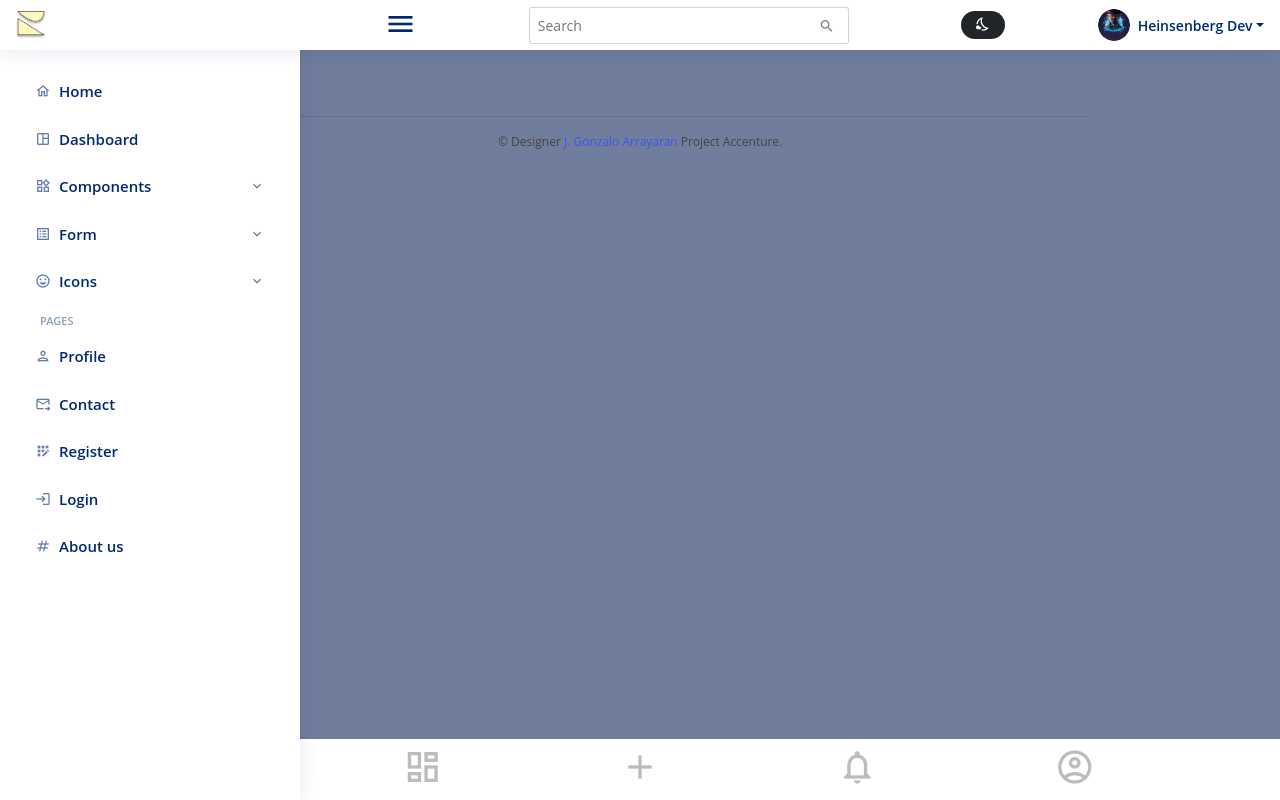
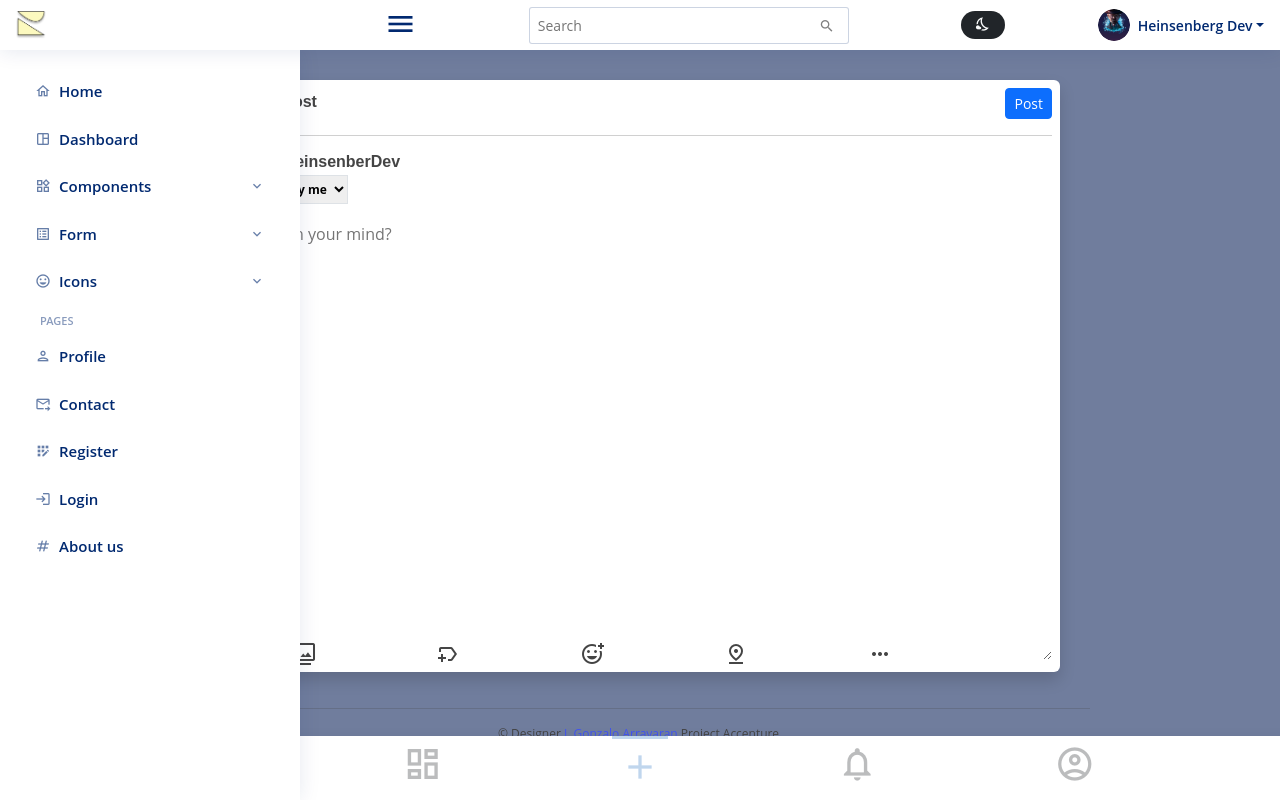
Before and after one commit to GonzaloArray/pretti-accenture, a Vue app: page /post in a window 1280 px wide. Built offline with nearby package versions, Linux system fonts and the light colour scheme.

Commit message:
Agregando estilos y nuevas secciones de post

```diff
--- a/src/App.vue
+++ b/src/App.vue
@@ -42,7 +42,7 @@ function handleDark(msj) {
 			class="notification d-flex justify-content-center position-fixed bottom-0 text-center end-0 start-0 bg-white shadow row">
 			<ButtonFixed href="" icon="home" />
 			<ButtonFixed href="dashboard" icon="dashboard" :class="store.existeUsuario ? '' : 'opacity'"/>
-			<ButtonFixed href="login" icon="add" :class="store.existeUsuario ? '' : 'opacity'" />
+			<ButtonFixed href="post" icon="add" :class="store.existeUsuario ? '' : 'opacity'" />
 			<ButtonFixed href="login" icon="notifications" :class="store.existeUsuario ? '' : 'opacity'"/>
 			<ButtonFixed href="profile" icon="account_circle" :class="store.existeUsuario ? '' : 'opacity'"/>
 
--- /dev/null
+++ b/src/components/Post/ButtonInteraction.vue
@@ -0,0 +1,17 @@
+<script setup>
+const props = defineProps({
+    icon: String
+})
+</script>
+<template>
+    <div class="col-2">
+        <span class="material-icons-outlined">
+            {{icon}}
+        </span>
+    </div>
+</template>
+
+
+<style scoped>
+
+</style>
--- a/src/router/index.js
+++ b/src/router/index.js
@@ -39,6 +39,11 @@ const router = createRouter({
       name: 'contact',
       component: () => import('../views/ContactView.vue')
     },
+    {
+      path: '/post',
+      name: 'post',
+      component: () => import('../views/PostView.vue')
+    },
   ]
 })
 
--- a/src/utils/firebase.js
+++ b/src/utils/firebase.js
@@ -22,8 +22,6 @@ const db = getFirestore(app)
 const auth = getAuth(app);
 
 
-
-
 // Exports
 export {
     auth
--- a/src/views/AboutUsView.vue
+++ b/src/views/AboutUsView.vue
@@ -1,5 +1,31 @@
+<script setup>
+import DivisorSection from '../components/DivisorSection.vue';
+
+
+</script>
 <template>
-    <div class="bg-dark text-white text-center">
-        About
+    <DivisorSection title="Pretti" subTitle="About us" />
+    <section class="p-2 text-light text my-2">
+        <p> The pretti company was born in 2022 with the desire to share a blog where people can connect and exchange culture and show small parts of their city.
+        </p>
+    </section>
+    <DivisorSection title="Pretti" subTitle="Vision" />
+    <section class="p-2 text-light text my-2">
+        <p> Pretti has a futuristic vision, where through the development and data structure of our users we can form a better city, both virtual and in the daily life of each user. That is why pretti's commitment is to keep your data in the most secure way.
+        </p>
+    </section>
+    <DivisorSection title="Pretti" subTitle="General information" />
+    <section class="p-2 text-light text">
+        <p> The Northside Youth Soccer League was established in 1996 to provide athletes residing in Chicago's northside neighborhoods an environment in which to learn and play soccer. To be a member of NYSL, you must be between the ages of 4 - 12 and reside in a Chicago northside neighborhood. NYSL is run by a small full-time staff, and relies on the generous volunteer time of parents and previous league members.
+        </p>
+    </section>
+    <div class="text-center mt-3">
+        <img src="../assets/Pretti.png" alt="Pretti in the world">
     </div>
 </template>
+
+<style scoped>
+.text {
+    text-align: justify;
+}
+</style>
--- a/src/views/ContactView.vue
+++ b/src/views/ContactView.vue
@@ -1,5 +1,70 @@
+<script setup>
+import ButtonSubmit from '../components/Form/ButtonSubmit.vue';
+import ButtonMedia from '../components/Form/Login/ButtonMedia.vue';
+import { useUserStore } from '../store/user';
+import { login } from '../utils/authFunction';
+
+const store = useUserStore();
+
+</script>
 <template>
-    <div class="bg-danger text-center">
-        Contact
-    </div>
+    <section class="d-flex justify-content-center my-4 py-2">
+        <img src="../assets/Pretti.png" alt="Logo pretti">
+    </section>
+    <section class="d-flex flex-column justify-content-md-center align-items-center pt-2">
+
+        <form class="d-flex flex-column w-100 px-4 my-5" @submit.prevent="login(store.user.email, store.user.password)">
+            <h2 class="fs-7 text-white">Contact us</h2>
+            <input class="rounded-pill py-2 ps-3 fs-per mb-3" type="text" placeholder="Email" v-model="store.user.email">
+            <input class="rounded-pill py-2 ps-3 fs-per mb-4" type="password" placeholder="Password" v-model="store.user.password">
+            <textarea class="rounded-3 py-2 ps-3 fs-per mb-3" name="" id="" cols="30" rows="10" placeholder="Sent to message"></textarea>
+            <ButtonSubmit button="Send"/>
+        </form>
+
+
+
+    </section>
 </template>
+<style scoped>
+
+input, textarea {
+    background-color: #FFFFFF60;
+    outline: none;
+    border: 1px solid #FFFFFF70;
+
+}
+
+input:hover, textarea:hover {
+    background-color: #FFFFFF60;
+    outline: none;
+}
+
+.fs-per {
+    font-size: 10px;
+}
+
+.bg-social {
+    background-color: #317AC7 !important;
+    width: 85px;
+    height: 70px;
+}
+.width{
+    width: 2rem;
+}
+.width_facebook{
+    width: 1.2rem;
+}
+
+.width_google{
+    width: 1.8rem;
+}
+.font{
+    font-style: italic;
+}
+.text-principal{
+    color: #FCF9BF;
+}
+.width-img{
+    width: 5rem;
+}
+</style>
--- a/src/views/LoginView.vue
+++ b/src/views/LoginView.vue
@@ -19,7 +19,7 @@ const store = useUserStore();
 
         <p class="fs-7 text-white mt-4 font fw-light">-Or sign in with-</p>
 
-        <section class="d-flex justify-content-between mt-5">
+        <section class="d-flex justify-content-between my-5">
             <a href="" class="bg-social rounded-4 shadow d-flex justify-content-center">
                 <img class="width" src="../assets/social/twitter.svg" alt="Twitter">
             </a>
@@ -30,7 +30,7 @@ const store = useUserStore();
                 <img class="width_google" src="../assets/social/google.svg" alt="Google">
             </a>
         </section>
-        <p class="fs-7 text-white mt-4">Dont’t have an account? <a class="text-principal" href="">Sign up</a></p>
+        <p class="fs-7 text-white my-4">Dont’t have an account? <a class="text-principal" href="">Sign up</a></p>
 
     </section>
 </template>
--- /dev/null
+++ b/src/views/PostView.vue
@@ -0,0 +1,55 @@
+<script setup>
+import ButtonInteraction from '../components/Post/ButtonInteraction.vue';
+
+
+</script>
+
+<template>
+
+  <section class="bg-white height rounded-2 shadow p-2 position-relative">
+    <div class="d-flex justify-content-between align-items-end">
+      <h2 class="fs-6 fw-bold">Create Post</h2>
+      <button class="btn btn-sm btn-primary">Post</button>
+    </div>
+    <hr>
+    <div>
+      <div class="d-flex align-items-center mb-3">
+        <img src="../assets/perfil.png" class="me-2 width border border-1 border-secondary rounded-circle"
+          alt="Perfil de mindhub">
+        <div>
+          <h2 class="fs-6 fw-bold mb-1">@HeinsenberDev</h2>
+          <div>
+            <select class="fs-7 border p-1 fw-bold" name="" id="">
+              <option value="asdf"> Only me </option>
+            </select>
+          </div>
+        </div>
+      </div>
+      <textarea class="w-100 border-0 textarea" placeholder="What's on your mind?"></textarea>
+      <div class="row d-flex justify-content-center position-absolute bottom-0 end-0 start-0">
+        <ButtonInteraction icon="filter"/>
+        <ButtonInteraction icon="new_label"/>
+        <ButtonInteraction icon="add_reaction"/>
+        <ButtonInteraction icon="pin_drop"/>
+        <ButtonInteraction icon="more_horiz"/>
+      </div>
+    </div>
+  </section>
+
+
+</template>
+
+<style>
+.width {
+  width: 2rem;
+}
+
+.textarea {
+  outline: none;
+  height: 55vh;
+}
+
+.height {
+  height: 74vh;
+}
+</style>
--- a/src/views/RegisterView.vue
+++ b/src/views/RegisterView.vue
@@ -20,7 +20,7 @@ const store = useUserStore();
 
         <p class="fs-7 text-white mt-4 font fw-light">-Or sign up with-</p>
 
-        <section class="d-flex justify-content-between mt-5">
+        <section class="d-flex justify-content-between my-5">
             <a href="" class="bg-social rounded-4 shadow d-flex justify-content-center">
                 <img class="width" src="../assets/social/twitter.svg" alt="Twitter">
             </a>
```
